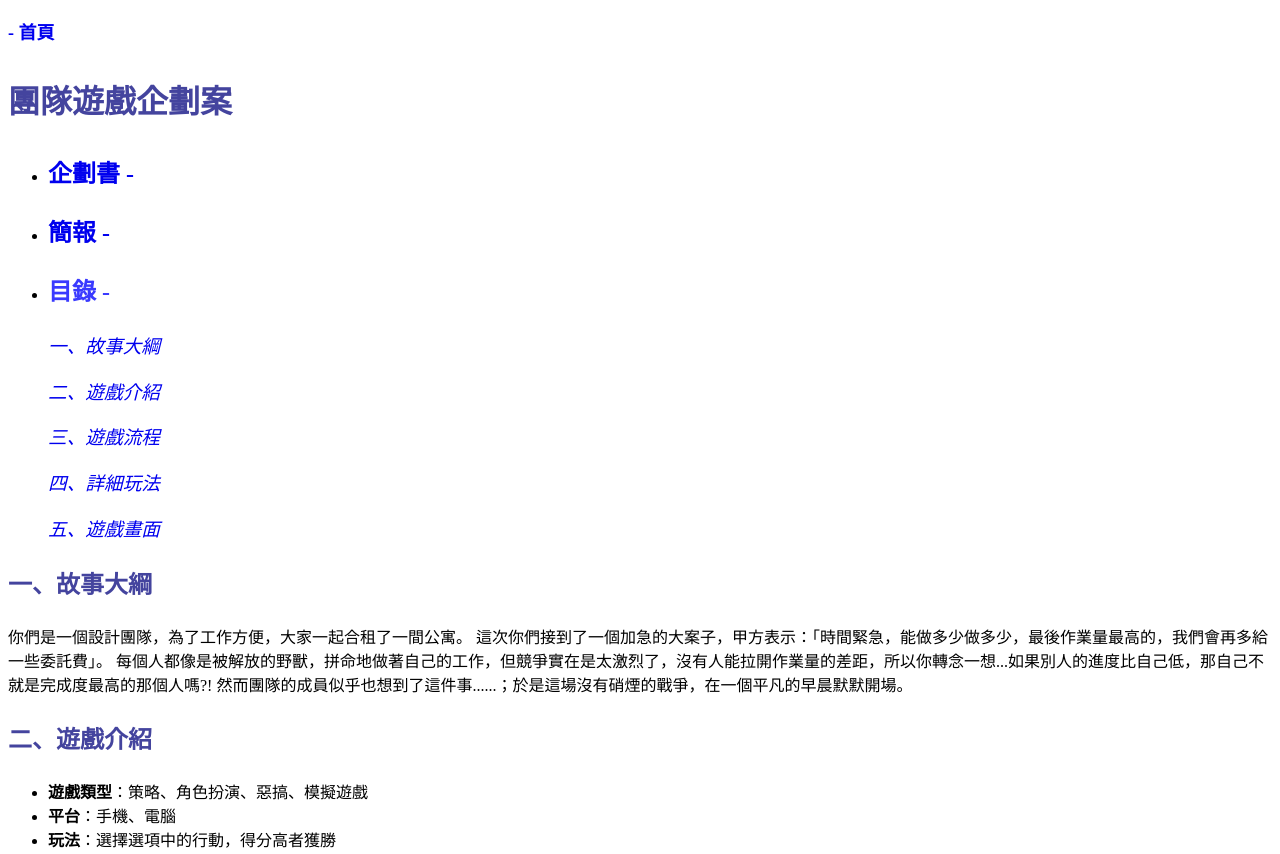
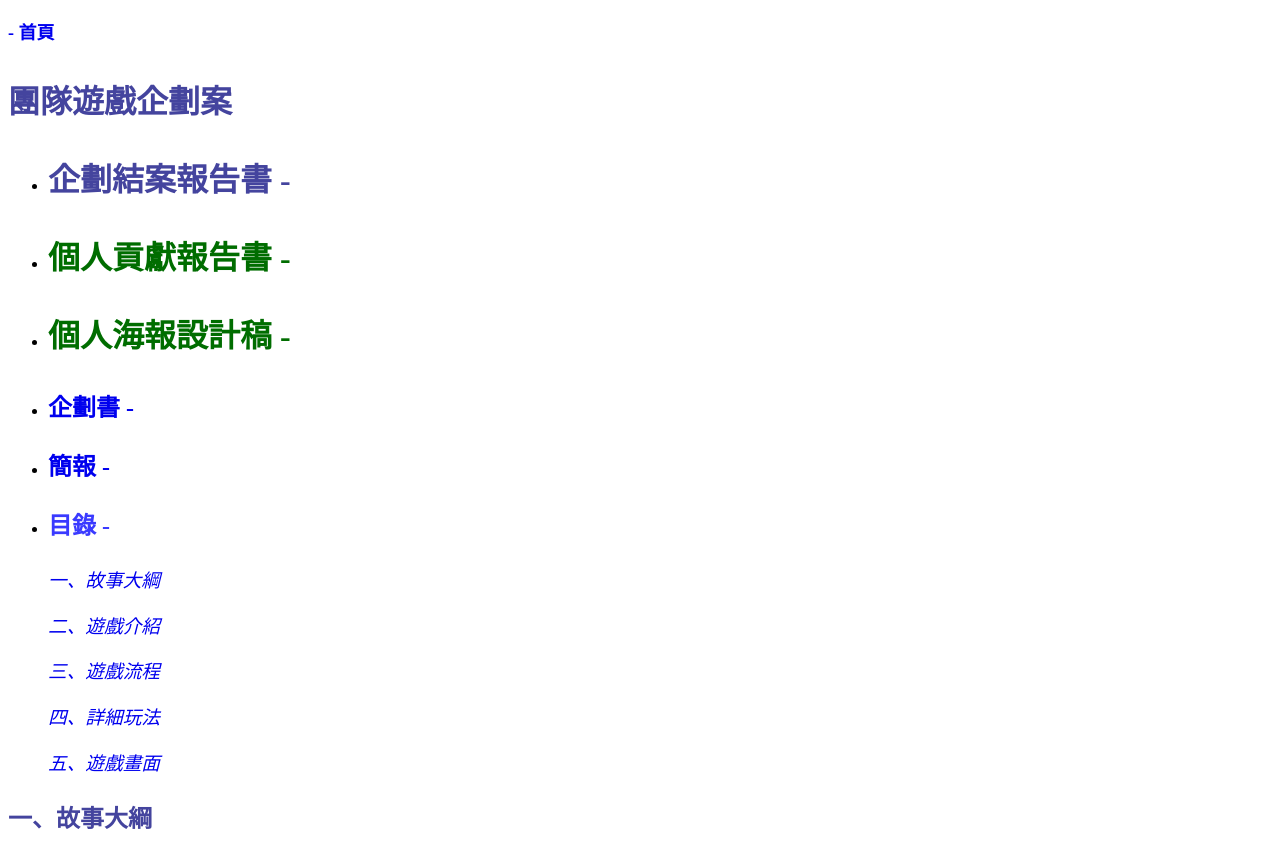
Before and after one commit to chiiren03/chiiren03.github.io, a plain HTML site: page tuandueqihua.html in a window 1280 px wide. Shown: the top 854 px of the page. Drawn offline with Linux system fonts and the light colour scheme.

Commit message:
Add files via upload

```diff
--- a/tuandueqihua.html
+++ b/tuandueqihua.html
@@ -66,6 +66,9 @@
 	font-family: 微軟正黑體;
 	color: #3A3AFF;
 }
+.auto-style20 {
+	color: #006D00;
+}
 </style>
 </head>
 
@@ -74,6 +77,19 @@
 <p class="auto-style7"><strong><a class="auto-style6" href="index.htm">- 首頁</a></strong></p>
 <p class="auto-style8"><strong>團隊遊戲企劃案</strong></p>
 <ul>
+	<li>
+	<p class="auto-style8"><strong>企劃結案報告書 -</strong></p>
+	</li>
+	<li>
+	<p class="auto-style8">
+	<a class="auto-style6" href="data/1411322048_柳繼荏_個人貢獻報告書_期末.pdf"><strong>
+	<span class="auto-style20">個人貢獻報告書</span></strong><span class="auto-style20">
+	<strong>-</strong></span></a></p>
+	</li>
+	<li>
+	<p class="auto-style8"><strong><a class="auto-style6" href="image/設計公寓.png">
+	<span class="auto-style20">個人海報設計稿 -</span></a></strong></p>
+	</li>
 	<li>
 	<p class="auto-style10"><strong>
 	<a class="auto-style6" href="data/截稿日_遊戲企劃書.pdf">企劃書 -</a></strong></p>
```
